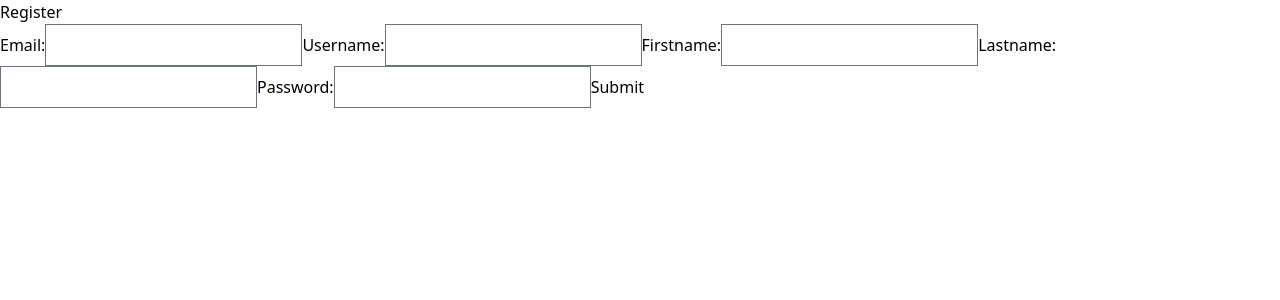
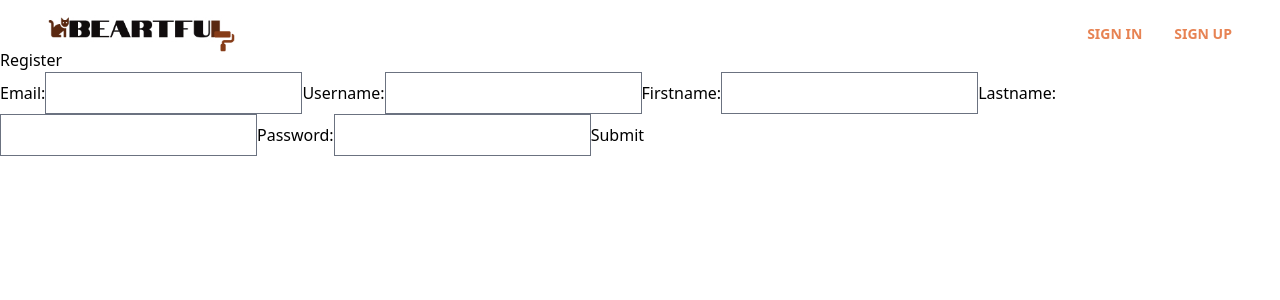
Before and after one commit to senior-project-kmutt/beartful-web, a Next.js app: page /register in a window 1280 px wide. Shown: the top 300 px of the page. Built offline with nearby package versions, Linux system fonts and the light colour scheme.

Commit message:
redirect to previous page when login

```diff
--- a/components/Authentication/Login.tsx
+++ b/components/Authentication/Login.tsx
@@ -1,6 +1,5 @@
 import { LoginUser } from "@/models/users";
 import { login } from "@/services/user/user.api";
-import bcrypt from "bcryptjs";
 import Link from "next/link";
 import style from "@/styles/login/loginLayout.module.scss"
 import { useState } from "react";
@@ -25,7 +24,7 @@ const Login = () => {
       const res = login(responseBody as unknown as LoginUser).subscribe((res: any) => {
         localStorage.setItem("auth", res.data.token);
         localStorage.setItem("user", JSON.stringify(res.data.user));
-        Router.push('/');
+        Router.back();
       }, error => {
         console.log(error);
         if (error.response?.status === 401) {
--- a/components/Layout/NavBar.tsx
+++ b/components/Layout/NavBar.tsx
@@ -1,9 +1,10 @@
 import Link from 'next/link';
 import { Navbar } from 'flowbite-react';
 import style from "@/styles/navbar/navbarLayout.module.scss"
-import { faArrowUp } from "@fortawesome/free-solid-svg-icons";
+import { useRouter } from 'next/router';
 
 const NavBar = () => {
+  const router = useRouter();
   return (
     <>
       <Navbar className="ml-8 mr-8 h-8 sm:h-12" fluid rounded>
@@ -12,8 +13,8 @@ const NavBar = () => {
         </Navbar.Brand>
         <Navbar.Toggle />
         <Navbar.Collapse>
-          <Navbar.Link className={style.text_menu} href="/login">SIGN IN</Navbar.Link>
-          <Navbar.Link className={style.text_menu} href="/register">SIGN UP</Navbar.Link>
+          <Navbar.Link className={style.text_menu} onClick={() => router.push('/login')}>SIGN IN</Navbar.Link>
+          <Navbar.Link className={style.text_menu} onClick={() => router.push('/register')}>SIGN UP</Navbar.Link>
         </Navbar.Collapse>
       </Navbar>
     </>
--- a/pages/cart/index.tsx
+++ b/pages/cart/index.tsx
@@ -1,6 +1,7 @@
-import CheckoutCreditCard from "@/components/CheckoutFormPayment/CheckoutCreditCard"
-import CheckoutInternetBanking from "@/components/CheckoutFormPayment/CheckoutInternetBanking"
-import { Cart } from "@/models/cart"
+import CheckoutCreditCard from "@/components/CheckoutFormPayment/CheckoutCreditCard";
+import CheckoutInternetBanking from "@/components/CheckoutFormPayment/CheckoutInternetBanking";
+import NavBar from "@/components/Layout/NavBar";
+import { Cart } from "@/models/cart";
 
 const Cart = () => {
   const cart: Cart = {
@@ -8,19 +9,16 @@ const Cart = () => {
     name: "mottdy",
     items: [],
     amount: 150000,
-        totalQty: 20
-    }
+    totalQty: 20,
+  };
   return (
     <div>
+      <NavBar />
       <button>Buy</button>
-            <CheckoutCreditCard
-                cart={cart}
-            />
-            <CheckoutInternetBanking
-                cart={cart}
-            />
+      <CheckoutCreditCard cart={cart} />
+      <CheckoutInternetBanking cart={cart} />
     </div>
-    )
-}
+  );
+};
 
-export default Cart
+export default Cart;
--- a/pages/register/index.tsx
+++ b/pages/register/index.tsx
@@ -1,7 +1,13 @@
 import Register from "@/components/Authentication/Register";
+import NavBar from "@/components/Layout/NavBar";
 
 const RegisterUser = () => {
-  return <Register />;
+  return (
+    <>
+      <NavBar />
+      <Register />
+    </>
+  );
 };
 
 export default RegisterUser;
--- a/styles/navbar/navbarLayout.module.scss
+++ b/styles/navbar/navbarLayout.module.scss
@@ -32,6 +32,7 @@
 .text_menu {
     color: #E78353;
     font-weight: 800;
+    cursor: pointer;
 
     &:hover {
         color: #5A2810;
```
Lines whose indentation alone changed are shown as unchanged.
